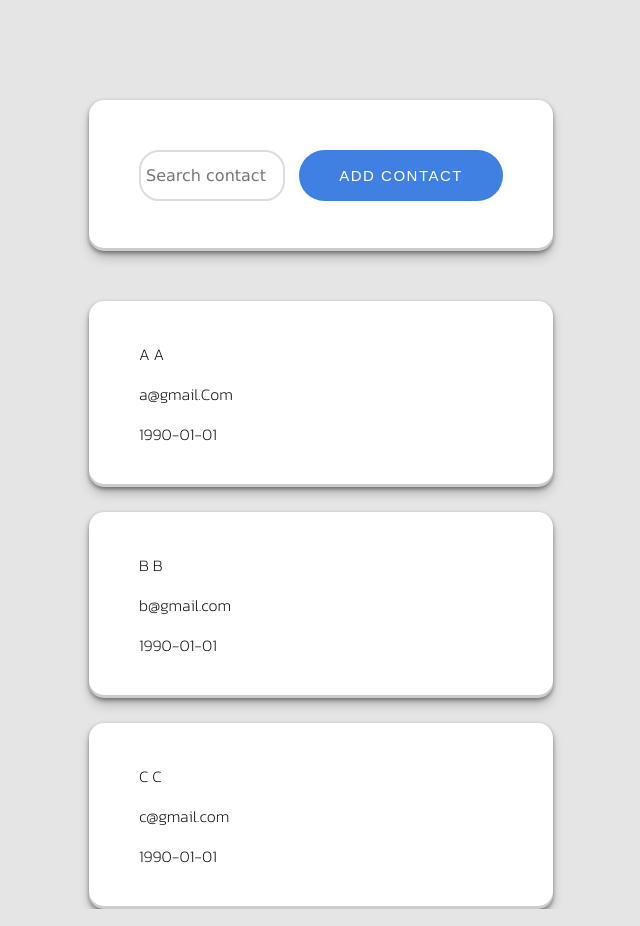
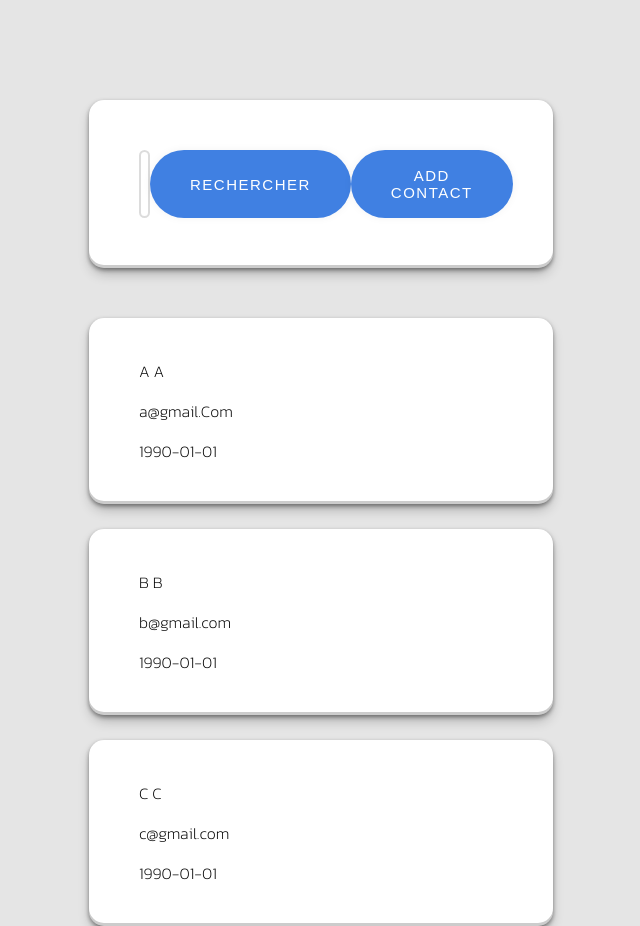
Before and after one commit to Alexis-Contente/book-contact, a Next.js app: page / in a window 1280 px wide. Shown: the whole page, without its empty margins (319-959 px from the left). Built offline with nearby package versions, Linux system fonts and the light colour scheme; data requests are answered from the project's data file.

Commit message:
correction

```diff
--- a/src/components/searchBar.tsx
+++ b/src/components/searchBar.tsx
@@ -2,20 +2,25 @@
 
 // IMPORTS
 import styles from '../app/page.module.css';
+import { useState } from 'react';
 
 type Props = {
   toggleDisplayForm: () => void;
 };
+
 // export default function SearchBar<Props>({toggleDisplayForm}) {
 export default function SearchBar(props: Props) {
   const { toggleDisplayForm } = props;
 
   return (
-    <div className={styles.inputs__main}>
-      <input className={styles.search} type="search" placeholder="Search contact" />
+    <form className={styles.inputs__main}>
+      <input className={styles.search} placeholder="Search contact" type="text" />
+      <button className={styles.add} type="submit">
+        Rechercher
+      </button>
       <button className={styles.add} onClick={toggleDisplayForm}>
         ADD CONTACT
       </button>
-    </div>
+    </form>
   );
 }
```
